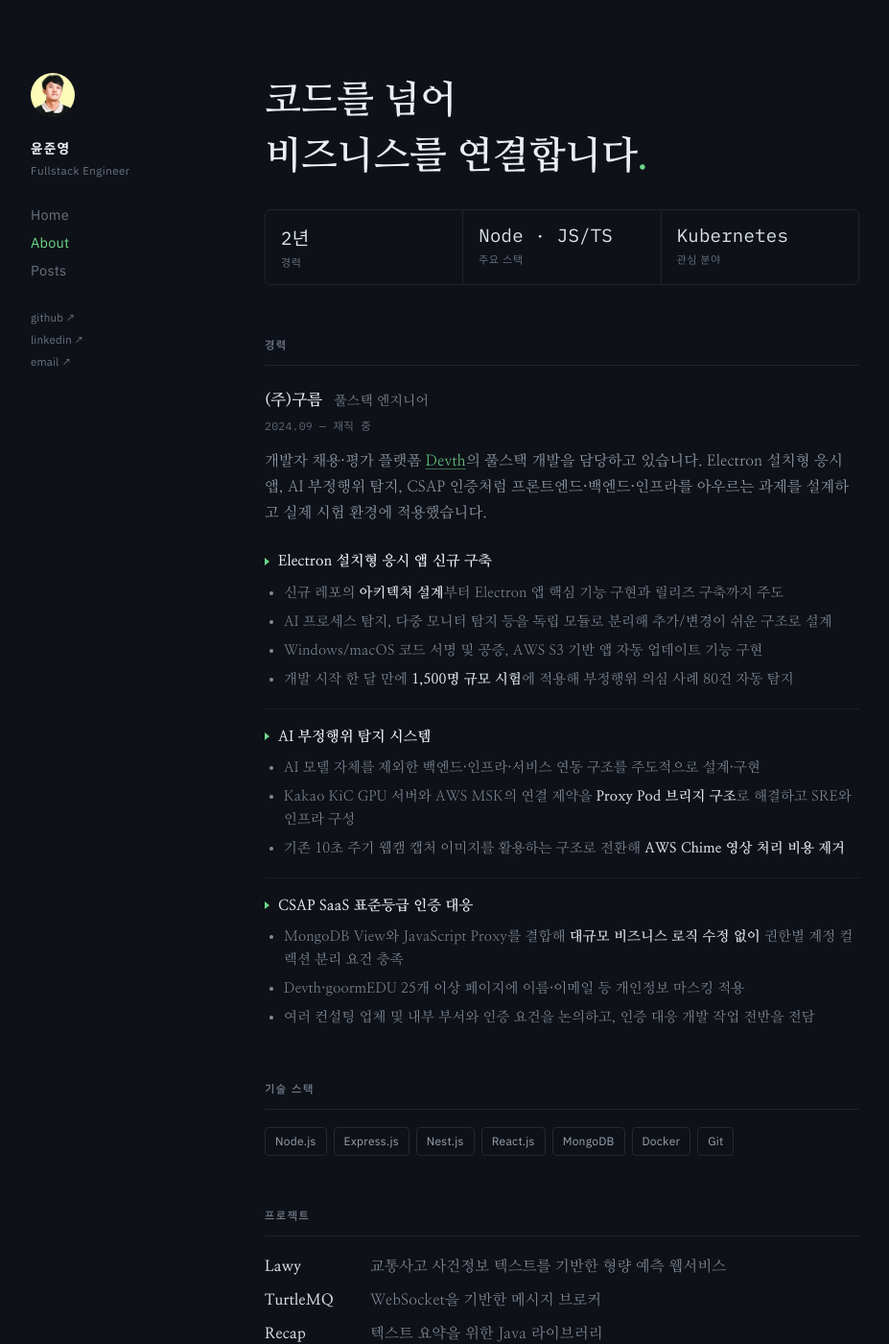
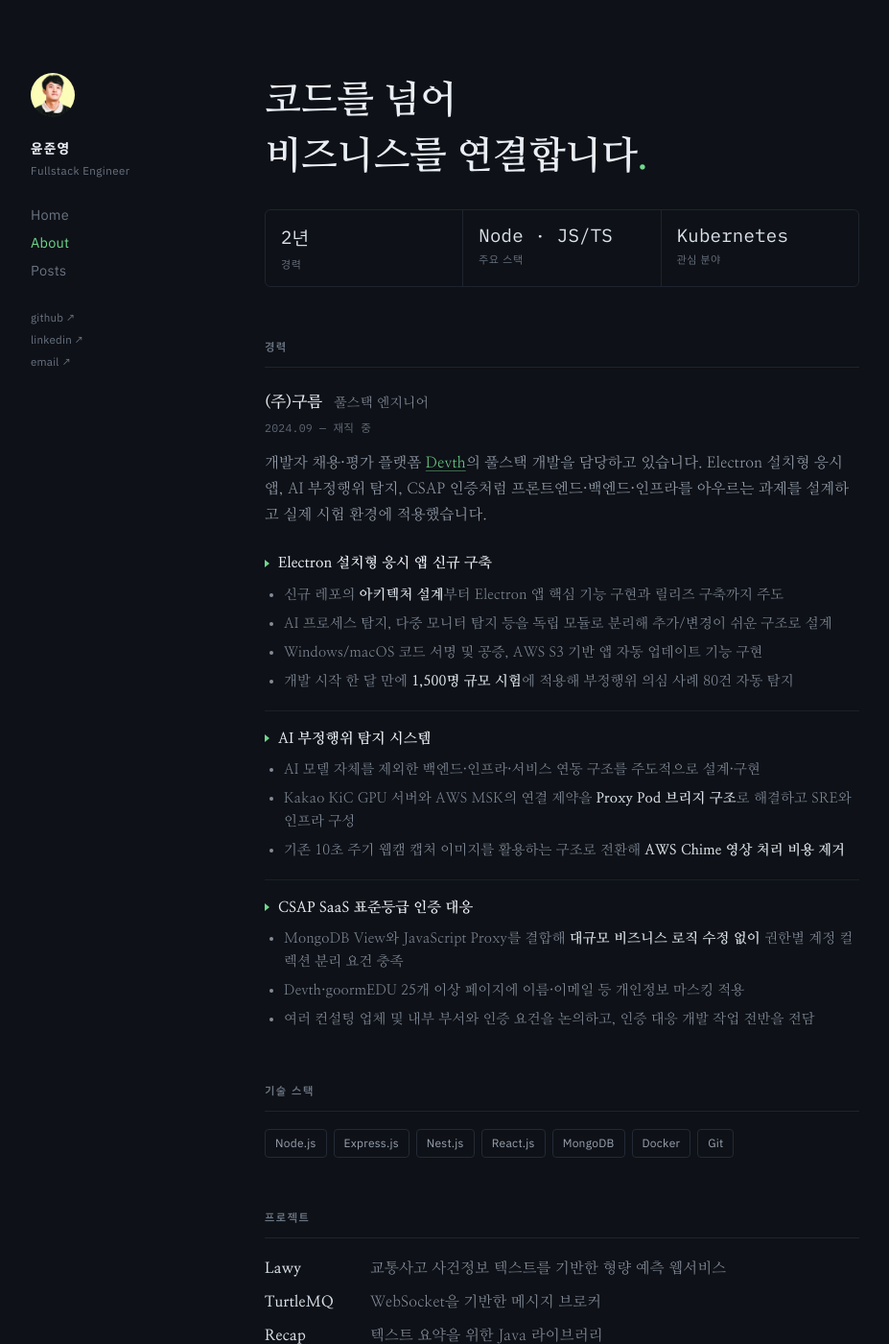
Before and after one commit to ypjun100/v2.junyeong.dev, a Jekyll site: the page built from about.html, in a window 1280 px wide and 1400 px high. Shown: the whole window at 96% size, without its empty margins (138-1065 px from the left). Built offline with Jekyll 4.4.1, drawn with Linux system fonts in a browser that asks for light colours.

Commit message:
fix: keep the Hangul in the experience figure on a real webfont
IBM Plex Mono has no Hangul, so 년 was rendering in whatever monospace face the
system supplied, next to digits that were not. --font-mono-ko keeps the figure
monospaced and hands the Hangul to IBM Plex Sans KR, and the subset now
collects from intro__stat-value so the glyph is actually there.

```diff
--- a/_sass/_home.scss
+++ b/_sass/_home.scss
@@ -51,7 +51,7 @@
 }
 
 .intro__stat-value {
-  font-family: var(--font-mono);
+  font-family: var(--font-mono-ko);
   font-size: 19px;
   color: var(--text-mid);
 }
--- a/_sass/_tokens.scss
+++ b/_sass/_tokens.scss
@@ -50,5 +50,9 @@
   // only, so the heaviest heading is 700 rather than the 900 of the mockup.
   --font-post-title: "Nanum Myeongjo", AppleMyungjo, Batang, serif;
   --font-mono: "IBM Plex Mono", monospace;
+  // IBM Plex Mono carries no Hangul. Where a mono figure sits next to a Korean
+  // unit, this stack keeps the digits monospaced and hands the Hangul to the UI
+  // face instead of whatever monospace font the system happens to pick.
+  --font-mono-ko: "IBM Plex Mono", "IBM Plex Sans KR", "Apple SD Gothic Neo", "Malgun Gothic", sans-serif;
   --tracking: 0.015em;
 }
--- a/script/build-fonts.py
+++ b/script/build-fonts.py
@@ -62,6 +62,7 @@
     r'class="section-label[^"]*"[^>]*>(.*?)<',
     r'class="section-head__more"[^>]*>(.*?)<',
     r'class="intro__stat-label"[^>]*>(.*?)<',
+    r'class="intro__stat-value"[^>]*>(.*?)<',
     r'class="chip"[^>]*>(.*?)<',
 ]
 UI_SEARCH_FILES = ["_includes/*.html", "_layouts/*.html", "index.html", "about.html", "posts.html"]
```
Also changed, not shown: assets/fonts/ibm-plex-sans-kr-400.woff2, assets/fonts/ibm-plex-sans-kr-600.woff2, assets/fonts/ibm-plex-sans-kr-700.woff2.
